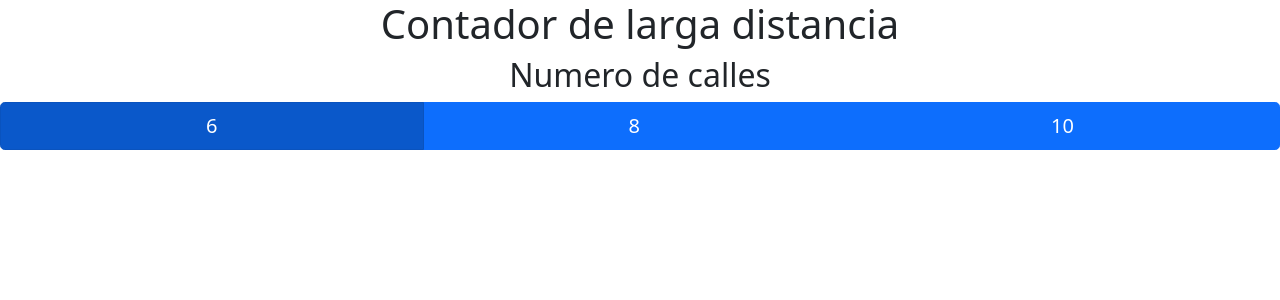
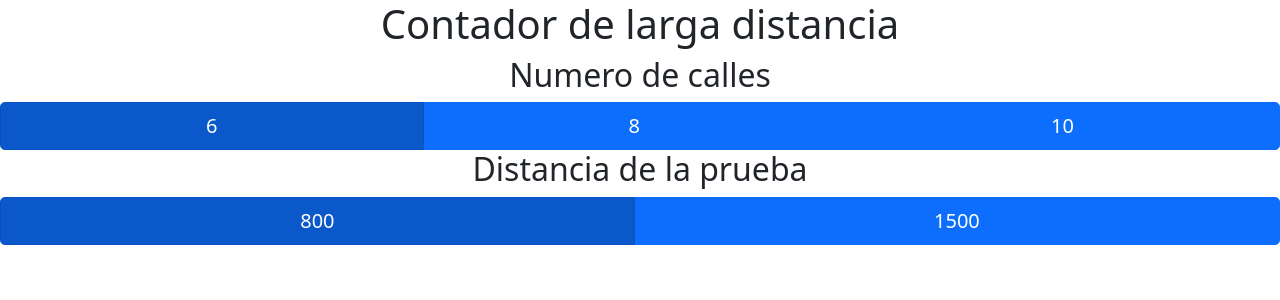
Before and after one commit to Queky/fbn-counter, a React (Create React App) app: page / in a window 1280 px wide. Shown: the top 300 px of the page. Built offline with nearby package versions, Linux system fonts and the light colour scheme.

Commit message:
add distance configuration

```diff
--- a/src/components/Configuration/DistanceConfiguration/DistanceConfiguration.jsx
+++ b/src/components/Configuration/DistanceConfiguration/DistanceConfiguration.jsx
@@ -1,12 +1,35 @@
 import React from 'react';
 import { useState } from 'react';
+import { Button, ButtonGroup } from 'react-bootstrap';
+import Subtitle from '../../Subtitle/Subtitle';
 
 export const DistanceConfiguration = ({children, setDistance}) => {
 
   const [selection, setSelection] = useState(800);
 
+  const style = {
+    display: 'flex',
+    alignItems: 'center',
+    justifyContent: 'center',
+  }
+
+  const setDistanceInConfig = (distance) => {
+    setSelection(distance);
+    setDistance(distance)
+  }
+
+  const isActive = (distance) => {
+    return selection === distance;
+  }
+
   return(
-    <></>
+    <>
+    <Subtitle text="Distancia de la prueba"></Subtitle>
+      <ButtonGroup className="center" size="lg" style={style}>
+        <Button variant="primary" active={isActive(800)} onClick={() => setDistanceInConfig(800)}>800</Button>
+        <Button variant="primary" active={isActive(1500)} onClick={() => setDistanceInConfig(1500)}>1500</Button>
+      </ButtonGroup>
+      {children}</>
   );
 }
 
```
